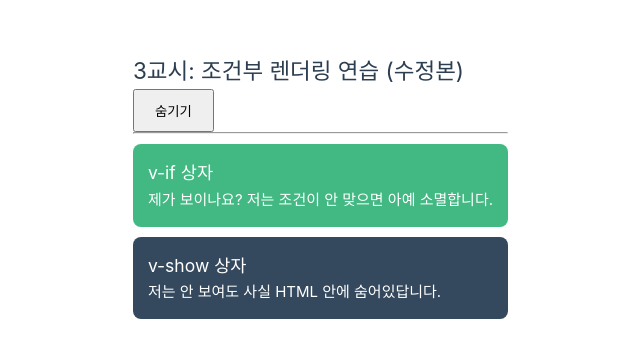
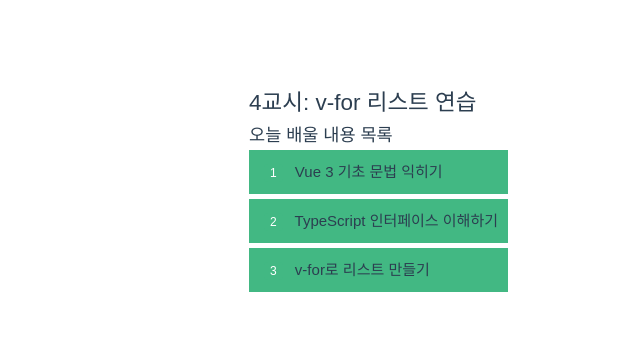
Before and after one commit to zeroheat0930/vue-ts-practice, a Vue app: page / in a window 1280 px wide. Shown: the part 209-566 px from the top of the page, without its empty margins (112-752 px from the left). Built offline with nearby package versions, Linux system fonts and the light colour scheme.

Commit message:
4교시: v-for (리스트 렌더링)

```diff
--- a/src/App.vue
+++ b/src/App.vue
@@ -1,50 +1,51 @@
 <script setup lang="ts">
 import { ref } from 'vue'
 
-// v-if: 아예 없애버린다. (보여줄 일이 거의 없을 때 사용), 조건이 거짓이면 아예 HTML 태그 자체가 사라집니다. (성능 절약)
-// v-show: 투명 인간으로 만든다. (아주 자주 껐다 켰다 할 때 사용), HTML은 그대로 두고 CSS의 display: none으로 눈에만 안 보이게 합니다.
+// 1. 리스트에 들어갈 데이터의 타입을 정의합니다.
+interface StudyItem {
+  id: number;
+  title: string;
+}
 
-// 1. 보여줄지 말지 결정하는 '스위치' 변수 (Boolean 타입)
-const isVisible = ref<boolean>(true)
-
-// 스위치를 껐다 켰다 하는 함수
-const toggle = () => {
-  isVisible.value = !isVisible.value
-}
+// 2. 여러 개의 데이터를 가진 배열을 ref로 만듭니다.
+const studyList = ref<StudyItem[]>([
+  { id: 1, title: 'Vue 3 기초 문법 익히기' },
+  { id: 2, title: 'TypeScript 인터페이스 이해하기' },
+  { id: 3, title: 'v-for로 리스트 만들기' }
+])
 </script>
 
 <template>
   <div class="practice">
-    <h2>3교시: 조건부 렌더링 연습 (수정본)</h2>
+    <h2>4교시: v-for 리스트 연습</h2>
 
-    <button @click="toggle">
-      {{ isVisible ? '숨기기' : '보여주기' }}
-    </button>
+    <h3>오늘 배울 내용 목록</h3>
+    <ul>
+      <li v-for="item in studyList" :key="item.id">
+        <span class="badge">{{ item.id }}</span>
+        {{ item.title }}
+      </li>
+    </ul>
 
-    <hr />
-
-    <div v-if="isVisible" class="box if-box">
-      <h3>v-if 상자</h3>
-      <p>제가 보이나요? 저는 조건이 안 맞으면 아예 소멸합니다.</p>
-    </div>
-    <p v-else>상자들이 모두 숨겨졌습니다!</p>
-
-    <div v-show="isVisible" class="box show-box">
-      <h3>v-show 상자</h3>
-      <p>저는 안 보여도 사실 HTML 안에 숨어있답니다.</p>
-    </div>
+    <p v-if="studyList.length === 0">공부할 내용이 아직 없어요!</p>
   </div>
 </template>
 
 <style scoped>
-.practice { padding: 20px; }
-.box {
-  padding: 15px;
-  margin: 10px 0;
-  border-radius: 8px;
+.practice { padding: 20px; font-family: sans-serif; }
+ul { list-style: none; padding: 0; }
+li {
+  padding: 10px;
+  margin-bottom: 5px;
+  background-color: #42b883;
+  border-left: 5px solid #42b883;
+}
+.badge {
+  background-color: #42b883;
   color: white;
+  padding: 2px 6px;
+  border-radius: 4px;
+  margin-right: 8px;
+  font-size: 12px;
 }
-.if-box { background-color: #42b883; }
-.show-box { background-color: #35495e; }
-button { padding: 10px 20px; cursor: pointer; }
 </style>
```
